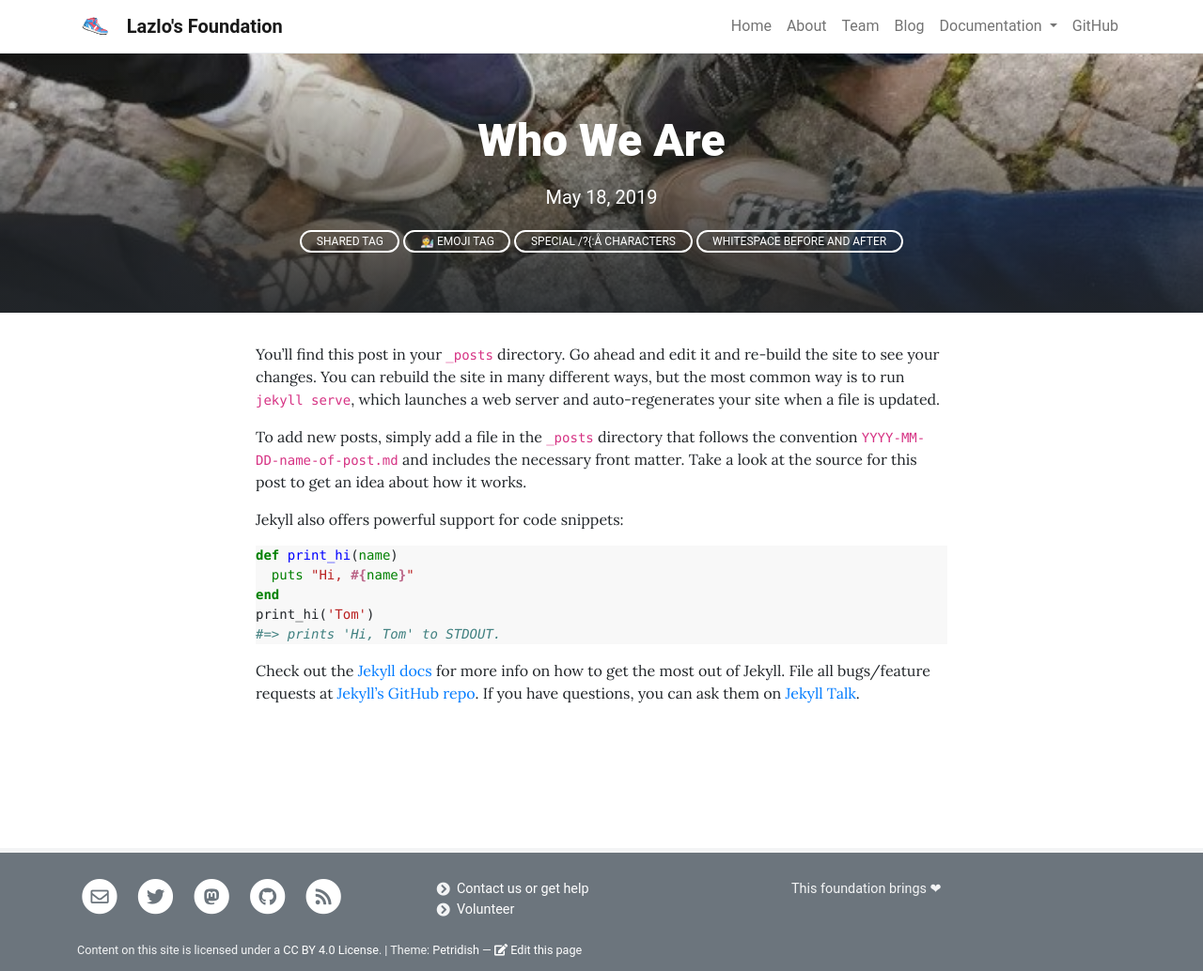
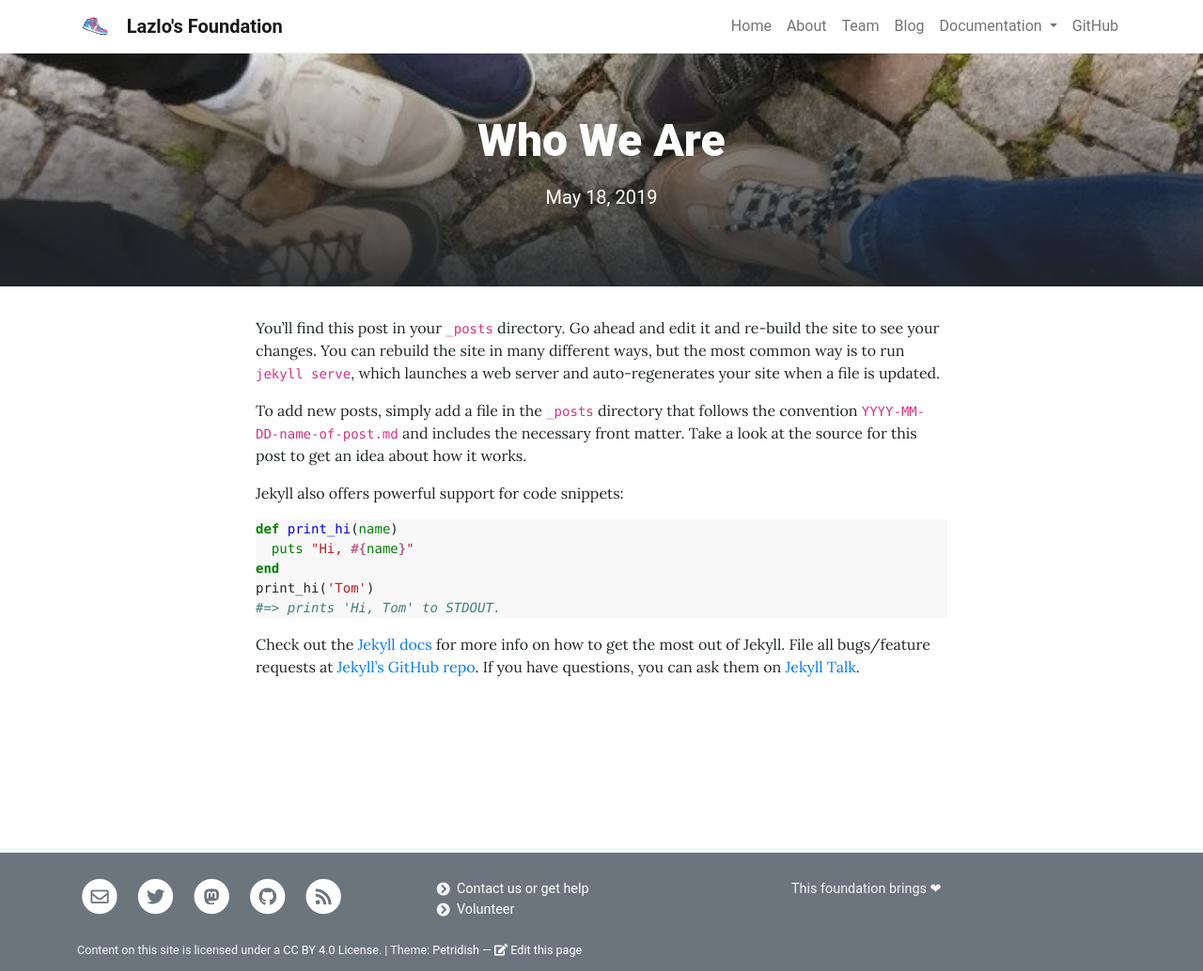
Before and after one commit to laci-foundation/laci-foundation.github.io, a Jekyll site: the page built from _posts/2019-05-18-welcome-to-jekyll.md, in a window 1280 px wide. Shown: the whole page at 94% size. Built offline with Jekyll 4.4.1, drawn with Linux system fonts in a browser that asks for light colours.

Commit message:
Update 2019-05-18-welcome-to-jekyll.md

```diff
--- a/_posts/2019-05-18-welcome-to-jekyll.md
+++ b/_posts/2019-05-18-welcome-to-jekyll.md
@@ -1,7 +1,6 @@
 ---
 title: Who We Are
 background: assets/theme/images/ezgif.com-webp-to-jpg (1).jpg
-tags: [Shared tag, 👩‍🔬 Emoji tag, "Special /?{:å characters", " Whitespace before and after "]
 ---
 
 You’ll find this post in your `_posts` directory. Go ahead and edit it and re-build the site to see your changes. You can rebuild the site in many different ways, but the most common way is to run `jekyll serve`, which launches a web server and auto-regenerates your site when a file is updated.
```
